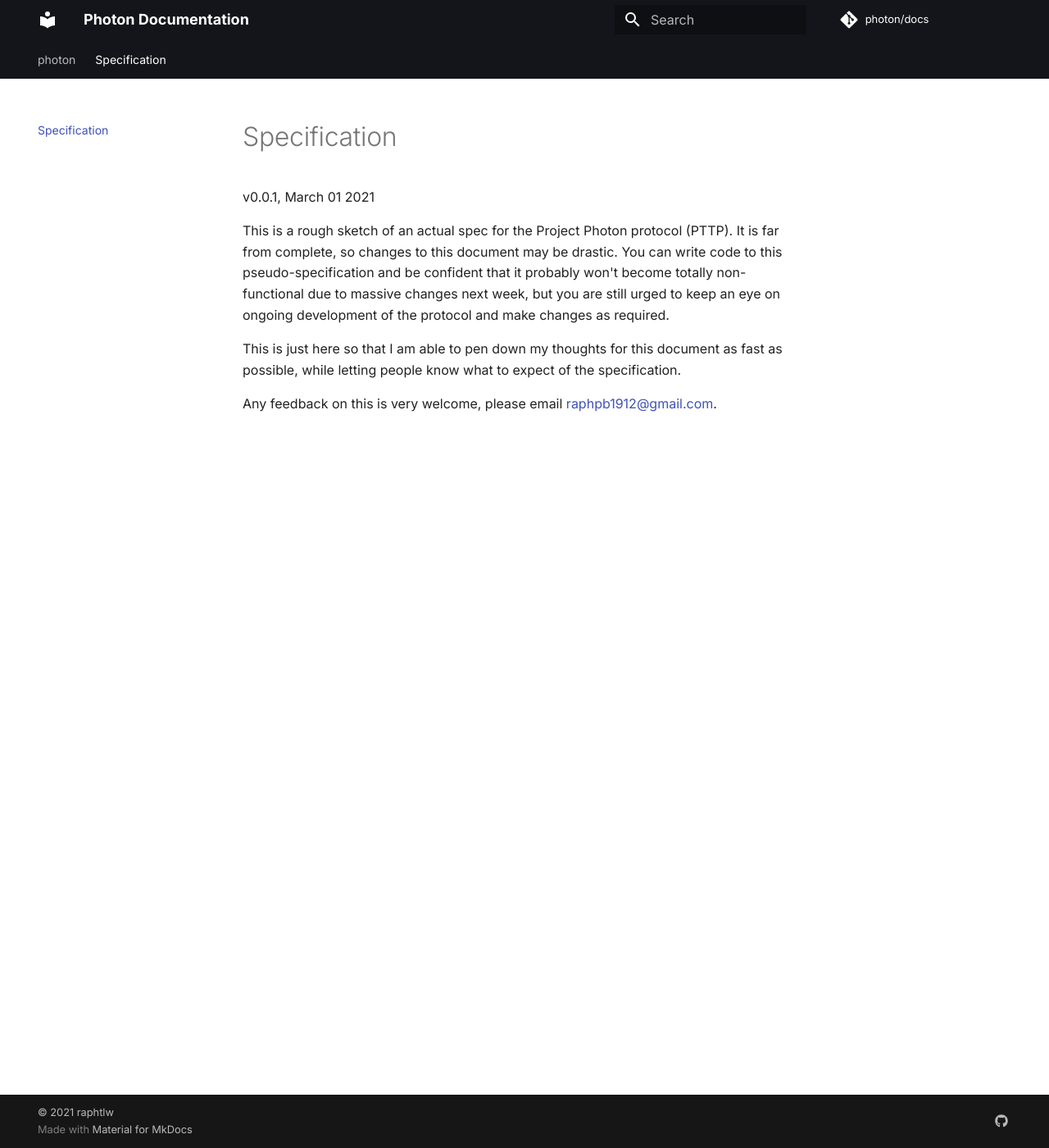
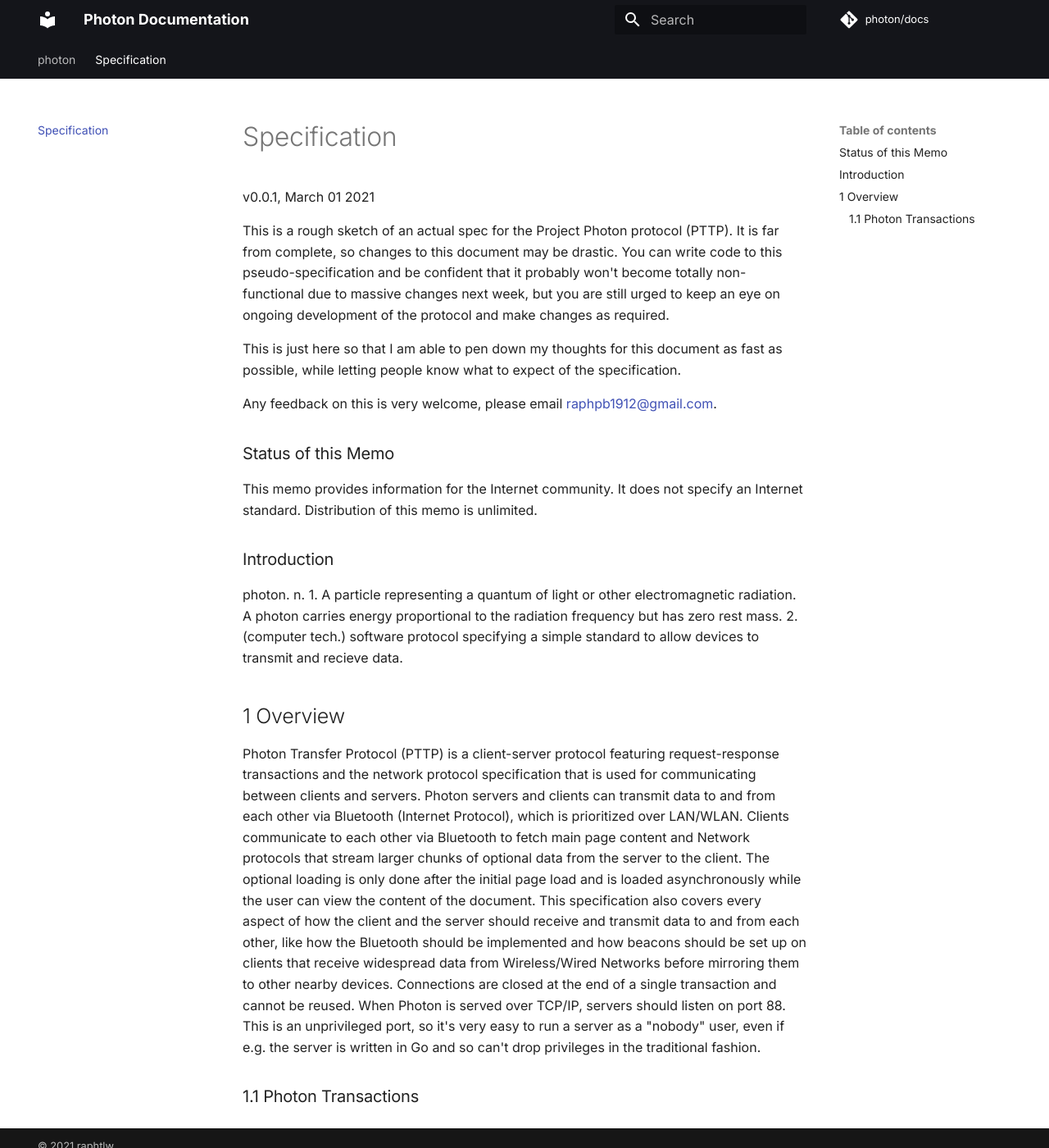
Before and after one commit to project-photon/docs, an MkDocs documentation site: the page built from docs/specification.md, in a window 1280 px wide and 1400 px high. Shown: the whole window at 82% size. Built offline with MkDocs 1.6.1 and Material for MkDocs 9.7.7, drawn with Linux system fonts in a browser that asks for light colours; comment, search, counter and statistics services are not loaded.

Commit message:
Added more stuff to the specification

```diff
--- a/docs/specification.md
+++ b/docs/specification.md
@@ -7,3 +7,17 @@ This is a rough sketch of an actual spec for the Project Photon protocol (PTTP).
 This is just here so that I am able to pen down my thoughts for this document as fast as possible, while letting people know what to expect of the specification.
 
 Any feedback on this is very welcome, please email [raphpb1912@gmail.com](mailto:raphpb1912@gmail.com).
+
+### Status of this Memo
+
+This memo provides information for the Internet community.  It does not specify an Internet standard.  Distribution of this memo is unlimited.
+
+### Introduction
+
+photon.  n.  1. A particle representing a quantum of light or other electromagnetic radiation. A photon carries energy proportional to the radiation frequency but has zero rest mass.  2. (computer tech.) software protocol specifying a simple standard to allow devices to transmit and recieve data.
+
+## 1 Overview
+
+Photon Transfer Protocol (PTTP) is a client-server protocol featuring request-response transactions and the network protocol specification that is used for communicating between clients and servers. Photon servers and clients can transmit data to and from each other via Bluetooth (Internet Protocol), which is prioritized over LAN/WLAN. Clients communicate to each other via Bluetooth to fetch main page content and Network protocols that stream larger chunks of optional data from the server to the client. The optional loading is only done after the initial page load and is loaded asynchronously while the user can view the content of the document. This specification also covers every aspect of how the client and the server should receive and transmit data to and from each other, like how the Bluetooth should be implemented and how beacons should be set up on clients that receive widespread data from Wireless/Wired Networks before mirroring them to other nearby devices. Connections are closed at the end of a single transaction and cannot be reused. When Photon is served over TCP/IP, servers should listen on port 88. This is an unprivileged port, so it's very easy to run a server as a "nobody" user, even if e.g. the server is written in Go and so can't drop privileges in the traditional fashion.
+
+### 1.1 Photon Transactions
```
